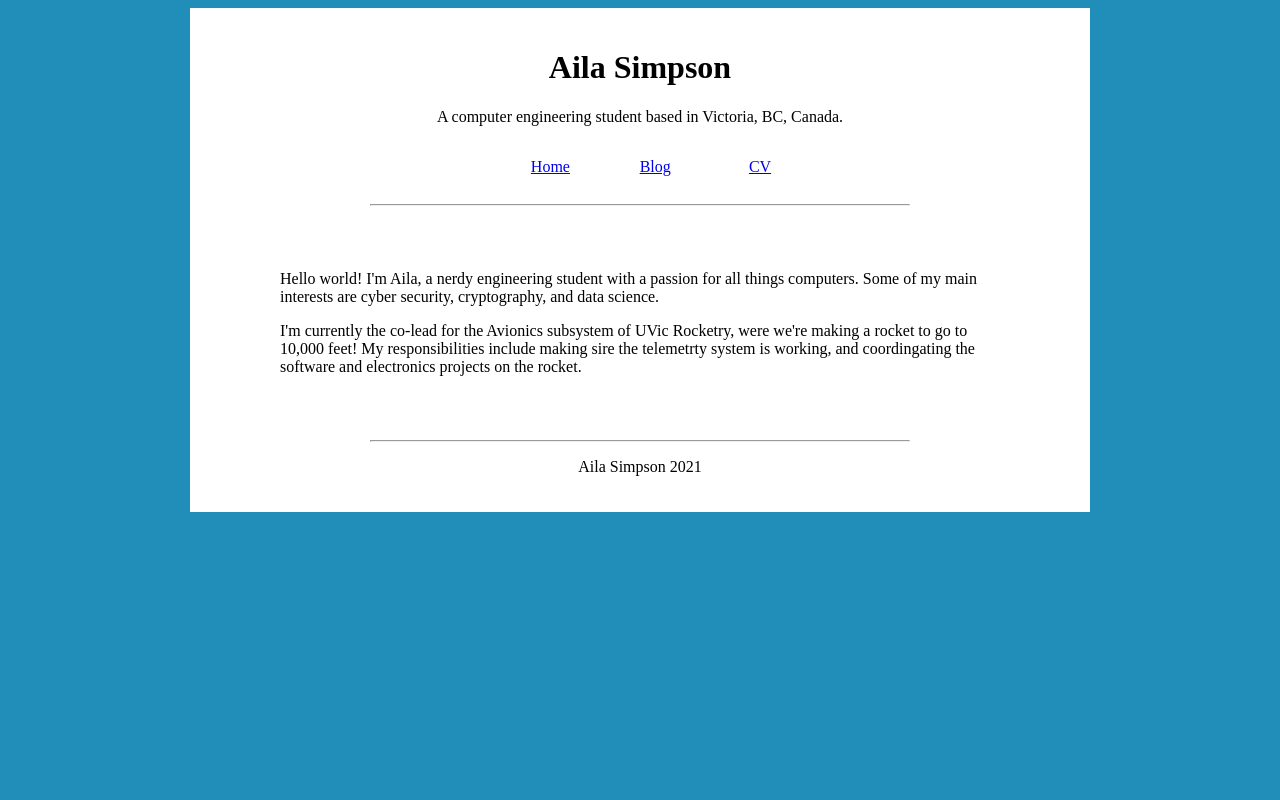
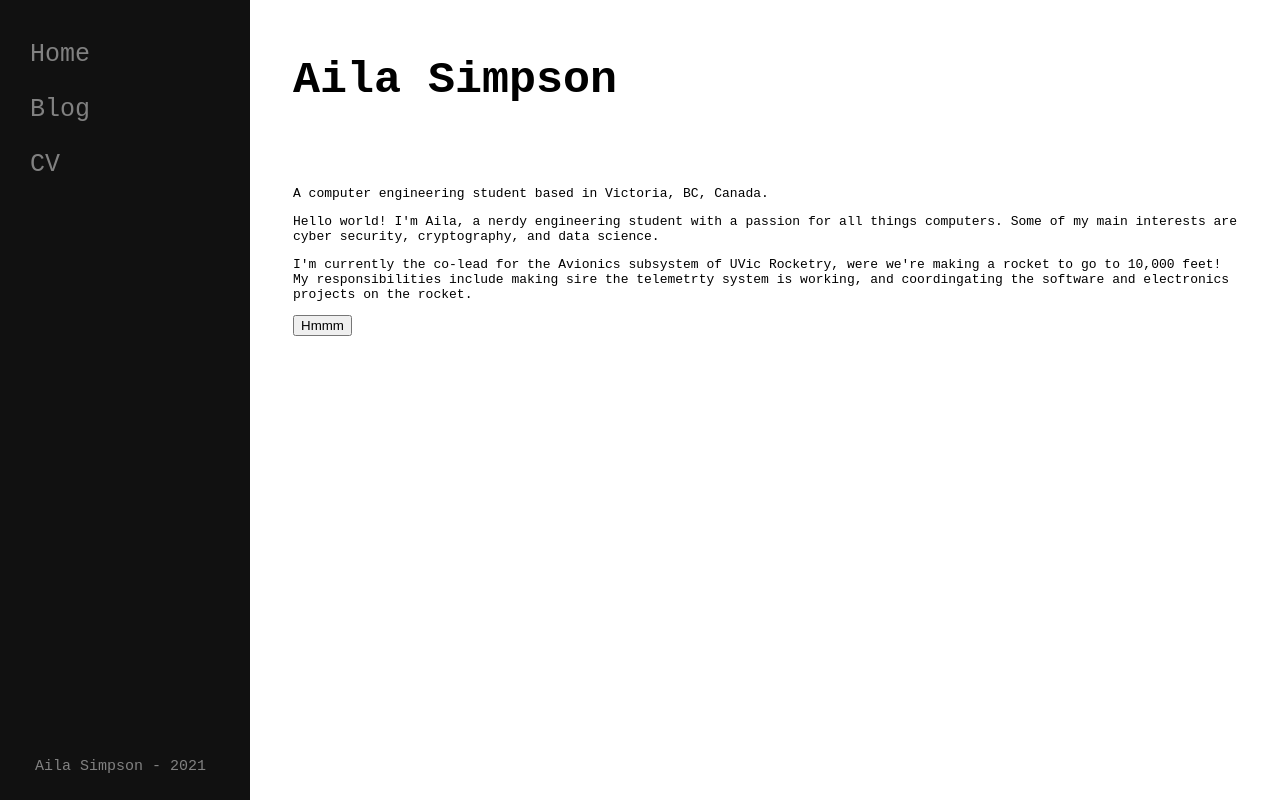
Before and after one commit to TechGal/TechGal.github.io, a plain HTML site: page index.html in a window 1280 px wide. Drawn offline with Linux system fonts and the light colour scheme.

Commit message:
Reworked the look to make the website appear more modern

```diff
--- a/index.html
+++ b/index.html
@@ -3,32 +3,30 @@
 
 <head>
 	<title>Aila Simpson</title>
-	<link rel="stylesheet" href="style.css">
+	<link rel="stylesheet" href="./src/css/index.css">
+	<script src="./src/js/index.js"></script>
 	<meta name="viewpoint" content="width=device-width, initial-scale=1.0">
 	<meta charset="utf-8">
 </head>
 
 <body>
-	<div class="background">
-		<header>
-			<h1>Aila Simpson</h1>
-			<p>A computer engineering student based in Victoria, BC, Canada.</p>
-			<ul class="nav">
-				<li><a href="http://ailasimpson.com/">Home</a></li>
-				<li><a href="http://ailasimpson.com/blog.html">Blog</a></li>
-				<li><a href="http://ailasimpson.com/cv.html">CV</a></li>
-			</ul>
-			<hr>
-		</header>
-		<section>
-			<p>Hello world! I'm Aila, a nerdy engineering student with a passion for all things computers. Some of my main interests are cyber security, cryptography, and data science. </p>
-			<p>I'm currently the co-lead for the Avionics subsystem of UVic Rocketry, were we're making a rocket to go to 10,000 feet! My responsibilities include making sire the telemetrty system is working, and coordingating the software and electronics projects on the rocket.</p>
-		</section>
-		<footer>
-			<hr>
-			<p></p>
-			<p>Aila Simpson 2021</p>
-		</footer>
+	<div class="sidenav">
+		<a href="./index.html">Home</a>
+		<a href="./src/blog.html">Blog</a>
+		<a href="./src/cv.html">CV</a>
+
+		<p>Aila Simpson - 2021</p>
+	</div>
+
+	<div class="main">
+		<h1>Aila Simpson</h1>
+		<p>A computer engineering student based in Victoria, BC, Canada.</p>
+
+		<p>Hello world! I'm Aila, a nerdy engineering student with a passion for all things computers. Some of my main interests are cyber security, cryptography, and data science. </p>
+		<p>I'm currently the co-lead for the Avionics subsystem of UVic Rocketry, were we're making a rocket to go to 10,000 feet! My responsibilities include making sire the telemetrty system is working, and coordingating the software and electronics projects on the rocket.</p>
+
+		<button onclick="helloWorld()">Hmmm</button>
+
 	</div>
 </body>
 
--- /dev/null
+++ b/src/css/index.css
@@ -0,0 +1,67 @@
+body {
+	font-family: monospace;
+}
+
+h1 {
+	padding-top: 25px;
+	padding-bottom: 50px;
+	font-family: "Courier New", monospace;
+	font-size: 45px;
+}
+
+h3 {
+	padding-top: 15px;
+	font-size: 20px;
+}
+
+.cv-item {
+	margin-left: 45px;
+}
+
+/* Sidebar */
+.sidenav {
+	height: 100%;
+	width: 250px;
+	position: fixed;
+	z-index: 1;
+	top: 0;
+	left: 0;
+	background-color: #111;
+	overflow-x: hidden;
+	padding-top: 20px;
+}
+
+.sidenav a {
+	padding: 20px 8px 6px 30px;
+	text-decoration: none;
+	font-size: 25px;
+	color: #818181;
+	display: block;
+}
+
+.sidenav p {
+	padding: 5px 8px 10px 35px;
+	text-decoration: none;
+	font-size: 15px;
+	color: #818181;
+	display: block;
+	position: fixed;
+	bottom: 0;
+	left: 0;
+}
+
+.sidenav a:hover {
+	color: #f1f1f1;
+}
+
+.main {
+	margin-left: 275px;
+	margin-bottom: 100px;
+	margin-right: 25px;
+	padding: 0px 10px;
+}
+
+@media screen and (max-height: 450px) {
+	.sidenav {padding-top: 15px;}
+	.sidenav a {font-size: 18px;}
+}
--- /dev/null
+++ b/src/js/index.js
@@ -0,0 +1,5 @@
+function helloWorld() {
+	document.open("text/html", "replace");
+	document.write("<h1>Hijacked!</h1>");
+	document.close();
+}
```
Also changed, not shown: src/blog.html (added, +28 -0 lines), src/cv.html (added, +75 -0 lines).
